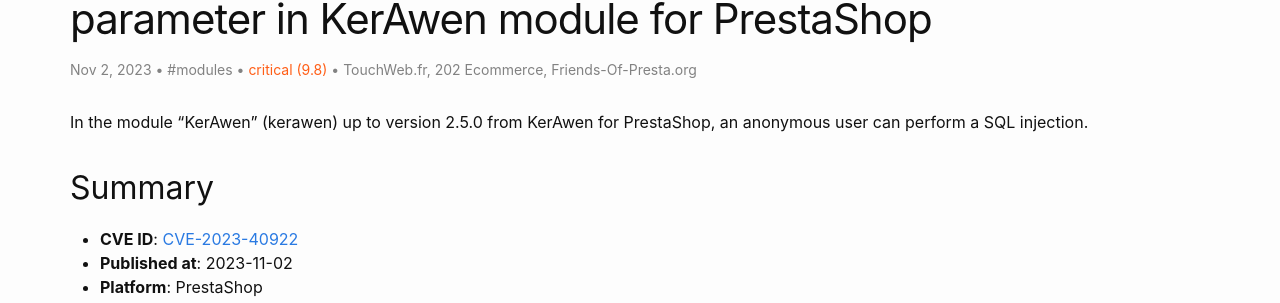
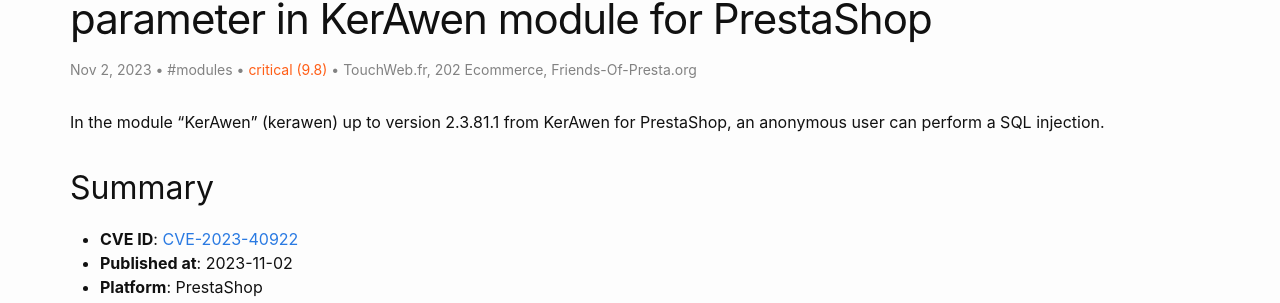
Before and after one commit to friends-of-presta/security-advisories, a Jekyll site: the page built from _posts/2023-11-02-kerawen.md, in a window 1280 px wide and 900 px high, scrolled down 365 px. Shown: the part 148-451 px from the top of the window. Built offline with Jekyll 4.4.1, drawn with Linux system fonts in a browser that asks for light colours.

Commit message:
Update 2023-11-02-kerawen.md

```diff
--- a/_posts/2023-11-02-kerawen.md
+++ b/_posts/2023-11-02-kerawen.md
@@ -10,7 +10,7 @@ meta: "CVE,PrestaShop,kerawen"
 severity: "critical (9.8)"
 ---
 
-In the module "KerAwen" (kerawen) up to version 2.5.0 from KerAwen for PrestaShop, an anonymous user can perform a SQL injection.
+In the module "KerAwen" (kerawen) up to version 2.3.81.1 from KerAwen for PrestaShop, an anonymous user can perform a SQL injection.
 
 
 ## Summary
```
